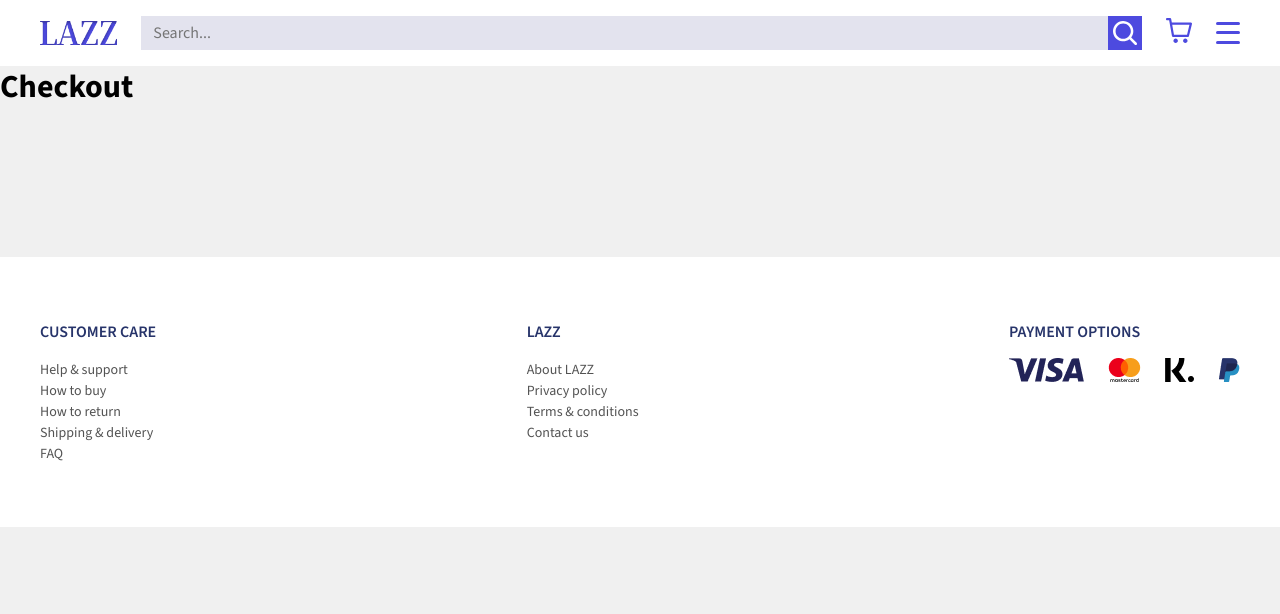
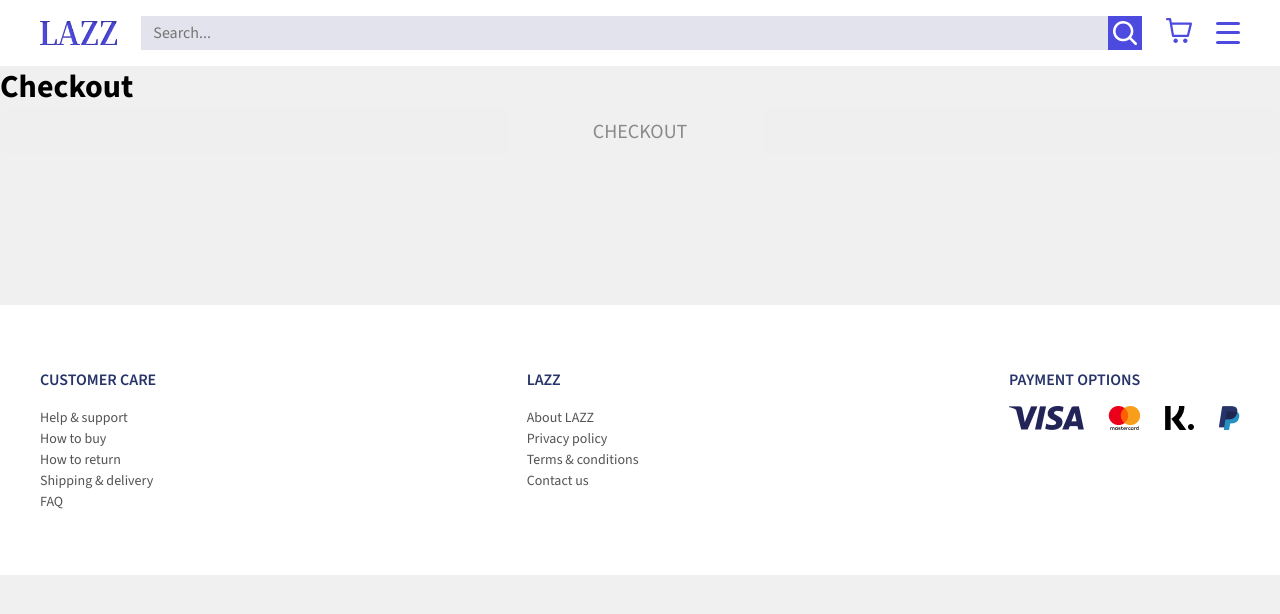
Before and after one commit to DWNWND/Frontend-Frameworks-CA-Thea, a React (Vite) app: page /checkout in a window 1280 px wide. Shown: the top 614 px of the page. Built offline with nearby package versions, Linux system fonts and the light colour scheme.

Commit message:
added the checkout btn to the shoppingcart in desktop display

```diff
--- a/src/components/ShoppingCart/index.jsx
+++ b/src/components/ShoppingCart/index.jsx
@@ -7,11 +7,32 @@ import Ratings from "../Ratings";
 import Footer from "../Layout/Footer";
 import { Quantity } from "../quanity";
 import { useOutletContext } from "react-router-dom";
+import Button from "../Button";
 
 export function ShoppingCart() {
   const { cart, setCart } = useOutletContext();
 
+  //add link to source here
+  const checkIfMobileScreen = () => {
+    const [width, setWidth] = useState(window.innerWidth);
+    const handleWindowSizeChange = () => {
+      setWidth(window.innerWidth);
+    };
+
+    useEffect(() => {
+      window.addEventListener("resize", handleWindowSizeChange);
+      return () => {
+        window.removeEventListener("resize", handleWindowSizeChange);
+      };
+    }, []);
+
+    return width <= 768;
+  };
+
+  const isMobile = checkIfMobileScreen();
+
   const location = useLocation();
+  const page = location.pathname;
 
   let newProductsArray = [];
 
@@ -43,6 +64,7 @@ export function ShoppingCart() {
           </div>
         </>
       ) : null}
+      {isMobile ? null : <Button page={page} cart={cart} setCart={setCart}></Button>}
     </>
   );
 }
@@ -60,7 +82,7 @@ function ProductCartCards({ product }) {
           <div className={styles.infoWrapper}>
             <div className={styles.productInfo}>
               <h2>{product.title}</h2>
-              <Price originalPrice={product.price} discountedPrice={product.discountedPrice} page="/checkout/"></Price>
+              <Price originalPrice={product.price} discountedPrice={product.discountedPrice} page="/checkout/" view="listView"></Price>
               <Ratings rating={product.rating} reviews={product.reviews} section=""></Ratings>
             </div>
             <div className={styles.quantityWrapper}>
@@ -72,28 +94,3 @@ function ProductCartCards({ product }) {
     </>
   );
 }
-
-{
-  /* <div>
-        {productsInCart.map((product) => (
-          <div key={product.id}>
-            <button onClick={() => dispatch({ type: "addProduct", payload: product })}>Add {product.title}</button>
-            <button onClick={() => dispatch({ type: "removeProduct", payload: product })}>Remove {product.title}</button>
-          </div>
-        ))}
-        <div>
-          <hr />
-          <button onClick={() => dispatch({ type: "clearCart" })}>Clear cart</button>
-          <button onClick={() => dispatch({ type: "getTotal" })}>Get total</button>
-        </div>
-        <div>{state.total}</div>
-        <hr />
-        <div>
-          {state.cart.map((product) => (
-            <div key={product.id}>
-              {product.quantity} - {product.title} - {product.discountedPrice}
-            </div>
-          ))}
-        </div>
-      </div> */
-}
```
